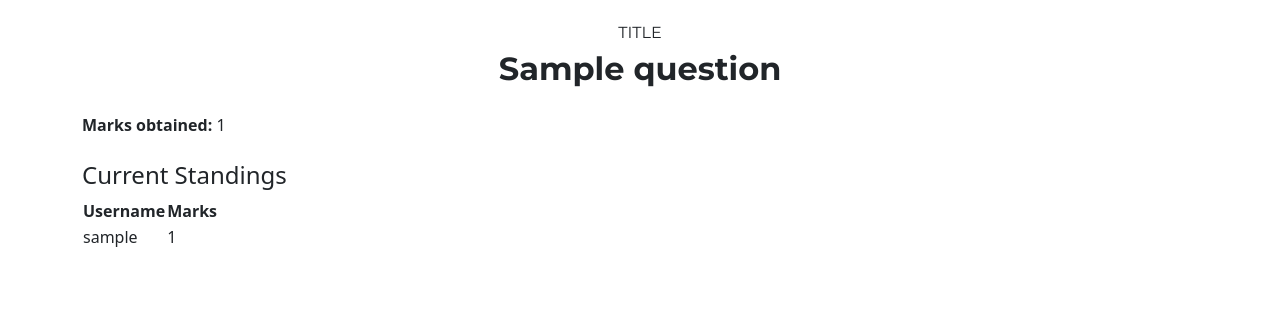
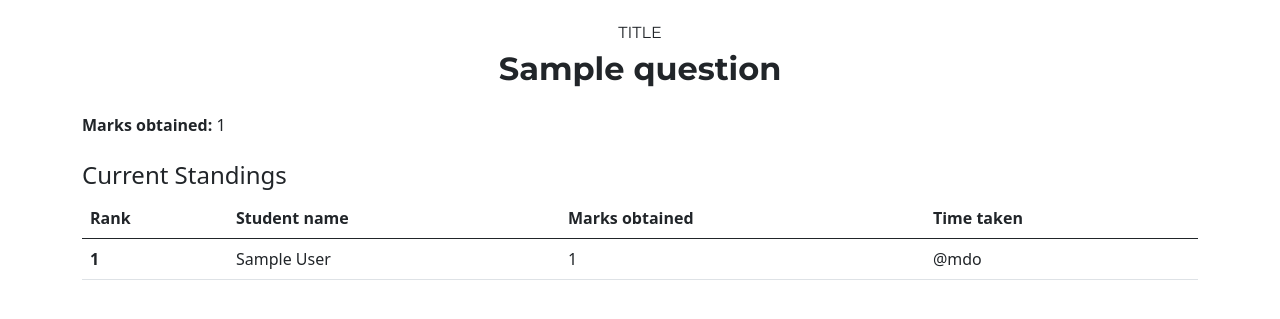
Before and after one commit to ankit11hab/myBolooTeach, a Django app: page /question/1 in a window 1280 px wide. Shown: the part 56-375 px from the top of the page. Run offline with Django 3.2, Linux system fonts and the light colour scheme; a user stored in the database is signed in; tables that the repository leaves empty hold one stand-in row (values such as "Sample post"); some libraries are stand-ins or nearby versions.

Commit message:
frontend fixes

```diff
--- a/base/templates/base/question_detail.html
+++ b/base/templates/base/question_detail.html
@@ -5,7 +5,6 @@
 <link href="https://fonts.googleapis.com/css2?family=Montserrat:wght@400;700&display=swap" rel="stylesheet">
 
 <style>
-
     body {
         width: 100%;
     }
@@ -54,7 +53,8 @@
         background-color: rgb(50, 45, 112);
         padding-top: 5px;
         padding-bottom: 5px;
-        padding-left: 10px; padding-right: 10px;
+        padding-left: 10px;
+        padding-right: 10px;
         border-radius: 20px;
     }
 
@@ -64,7 +64,8 @@
         background-color: rgb(50, 45, 112);
         padding-top: 5px;
         padding-bottom: 5px;
-        padding-left: 10px; padding-right: 10px;
+        padding-left: 10px;
+        padding-right: 10px;
         border-radius: 20px;
     }
 
@@ -74,7 +75,8 @@
         background-color: rgb(50, 45, 112);
         padding-top: 5px;
         padding-bottom: 5px;
-        padding-left: 10px; padding-right: 10px;
+        padding-left: 10px;
+        padding-right: 10px;
         border-radius: 20px;
     }
 
@@ -120,6 +122,11 @@
         margin-left: 20px;
         margin-right: 20px;
         font-size: 1.5rem;
+        transition: 0.5s ease;
+    }
+
+    #attempt-btn:hover {
+        background-color: rgb(84, 33, 151);
     }
 
     #start-time:after {
@@ -128,7 +135,8 @@
         background-color: rgb(50, 45, 112);
         padding-top: 5px;
         padding-bottom: 5px;
-        padding-left: 10px; padding-right: 10px;
+        padding-left: 10px;
+        padding-right: 10px;
         border-radius: 20px;
     }
 
@@ -138,30 +146,39 @@
         background-color: rgb(50, 45, 112);
         padding-top: 5px;
         padding-bottom: 5px;
-        padding-left: 10px; padding-right: 10px;
+        padding-left: 10px;
+        padding-right: 10px;
         border-radius: 20px;
     }
-
-
 </style>
 
 
 <div class="container">
-    <div id="title"> <span class="title-first">TITLE</span><br><span class="title-second">{{ question.title }}</span></div>
+    <div id="title"> <span class="title-first">TITLE</span><br><span class="title-second">{{ question.title }}</span>
+    </div>
     {% if submission.submitted %}
     <b>Marks obtained: </b>{{submission.marks_obtd}}<br><br>
     <h4>Current Standings</h4>
-    <table>
+    <table class="table">
+        <thead>
             <tr>
-            <th>Username</th>
-            <th>Marks</th>
+                <th scope="col">Rank</th>
+                <th scope="col">Student name</th>
+                <th scope="col">Marks obtained</th>
+                <th scope="col">Time taken</th>
             </tr>
+        </thead>
+        <tbody>
             {% for curr_submission in all_submissions %}
+
             <tr>
-            <td>{{ curr_submission.user.username }}</td>
+                <th scope="row">{{ forloop.counter }}</th>
+                <td>{{ curr_submission.user.first_name }} {{ curr_submission.user.last_name }}</td>
                 <td>{{ curr_submission.marks_obtd }}</td>
+                <td>@mdo</td>
             </tr>
             {% endfor %}
+        </tbody>
     </table>
 
     {% else %}
--- a/base/views.py
+++ b/base/views.py
@@ -18,7 +18,7 @@ def home(request):
     user_profile = Profile.objects.filter(user=request.user).first()
     # if user_profile.first_name == "" or user_profile.mobile_no == "" or user_profile.classs==0:
     #     return redirect('profile_update')
-    if user_profile.mobile_no=="":
+    if user_profile.mobile_no=="" or  user_profile.first_name=="":
         return redirect('profile_update')
     questions = Question.objects.filter(classs=user_profile.classs)
     for question in questions:
@@ -53,8 +53,12 @@ def profile_update(request):
         classs = form['classs'].value()
         mobile_no = form['mobile_no'].value()
         school = form['school'].value()
+        user = request.user
         profile = Profile.objects.filter(user=request.user).first()
         profile.first_name=first_name
+        user.first_name = first_name
+        user.last_name = last_name
+        user.save()
         profile.last_name=last_name
         profile.classs=classs
         profile.mobile_no=mobile_no
@@ -64,7 +68,6 @@ def profile_update(request):
     else:
         form = ProfileUpdateForm()
     return render(request, 'base/profile_update.html', {'form': form})
-
 
 @login_required
 def detail_view(request, pk):
@@ -81,7 +84,7 @@ def detail_view(request, pk):
         submission = Submission(
             question=question, submitted=False, submitted_answer="", user=request.user)
         submission.save()
-    return render(request, 'base/question_detail.html', {'question': question, 'submission': submission, 'all_submissions': all_submissions})
+    return render(request, 'base/question_detail.html', {'question': question, 'submission': submission, 'all_submissions': all_submissions,'profiles':Profile.objects.all()})
 
 
 @login_required
```
Lines whose indentation alone changed are shown as unchanged.
